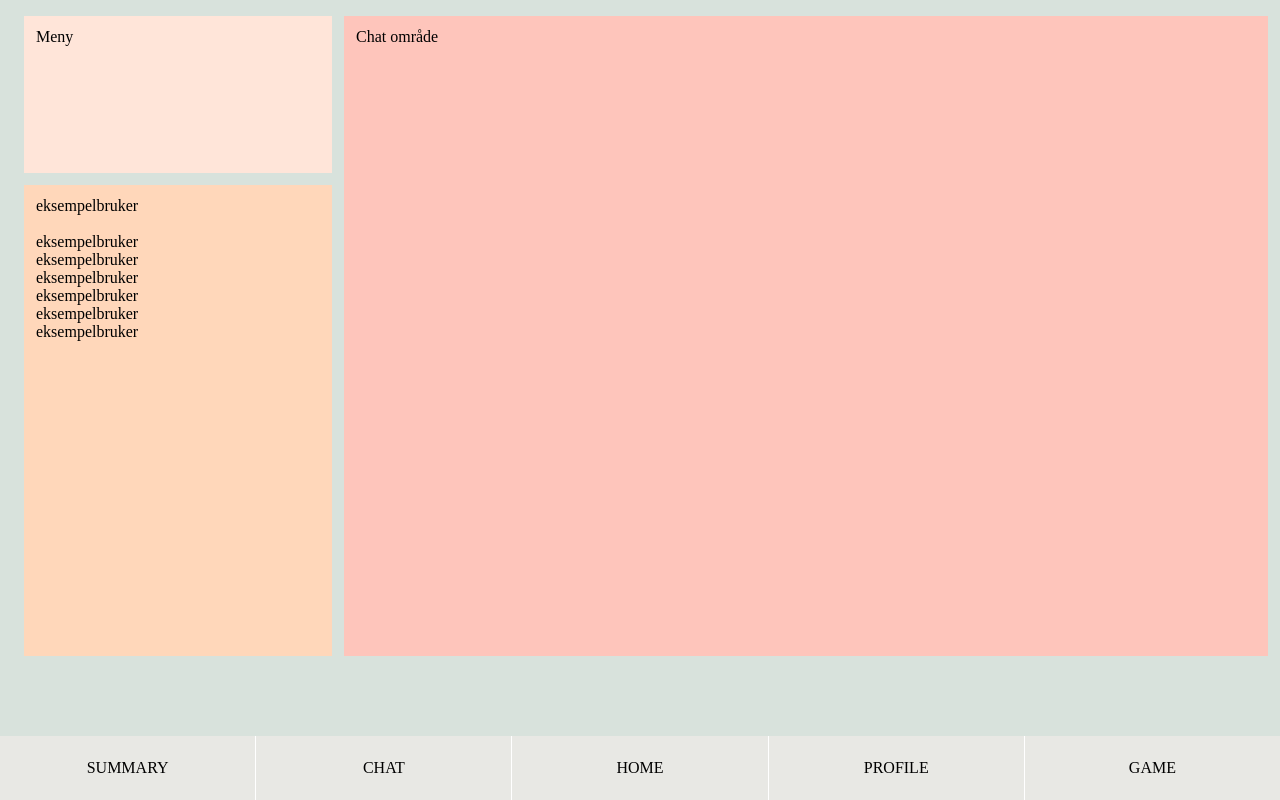
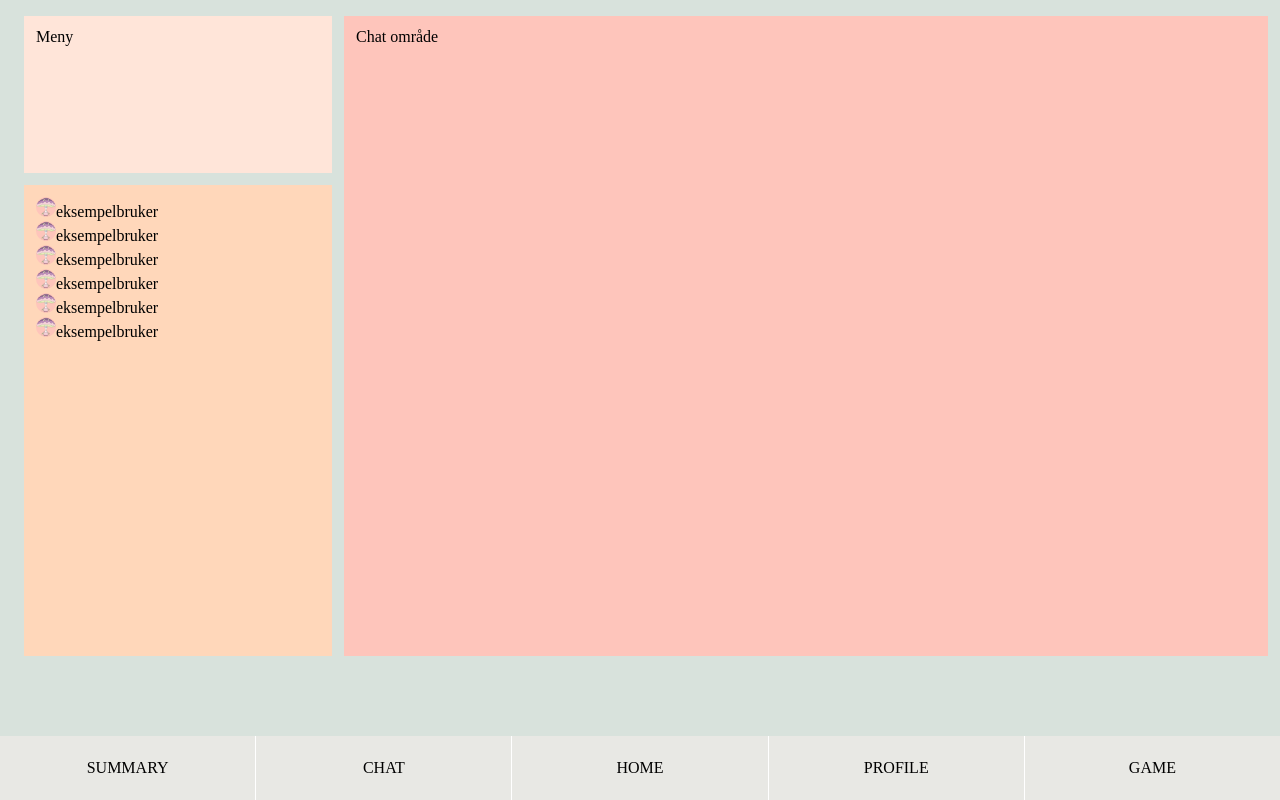
Before and after one commit to MagnusHSundby/Investoruke, a plain HTML site: page chat.html in a window 1280 px wide. Drawn offline with Linux system fonts and the light colour scheme.

Commit message:
first users!

```diff
--- a/chat.html
+++ b/chat.html
@@ -11,13 +11,18 @@
     <div class="chatGrid">
         <div class="left-bottom">Meny</div>
         <div class="left-top">
-            <div>eksempelbruker</div><img href="2.png">
-            <div>eksempelbruker</div>
-            <div>eksempelbruker</div>
-            <div>eksempelbruker</div>
-            <div>eksempelbruker</div>
-            <div>eksempelbruker</div>
-            <div>eksempelbruker</div>
+            <img src="2.png" class="profilepic"><span>eksempelbruker</span>
+            <br>
+            <img src="2.png" class="profilepic"><span>eksempelbruker</span>
+            <br>
+            <img src="2.png" class="profilepic"><span>eksempelbruker</span>
+            <br>
+            <img src="2.png" class="profilepic"><span>eksempelbruker</span>
+            <br>
+            <img src="2.png" class="profilepic"><span>eksempelbruker</span>
+            <br>
+            <img src="2.png" class="profilepic"><span>eksempelbruker</span>
+            <br>
         </div>
         <div class="right">Chat område</div>
     </div>
@@ -30,6 +35,7 @@
         <div class="footer_element">GAME</div>
     </div>
 
+
     <script src="script.js"></script>
 </body>
 </html>
--- a/style.css
+++ b/style.css
@@ -76,3 +76,10 @@ body {
     background: var(--powderB);
     padding: 12px;
 }
+
+.profilepic {
+    height: 20px;
+    width: auto;
+    background-color: var(--powderB);
+    border-radius: 40px;
+}
```
